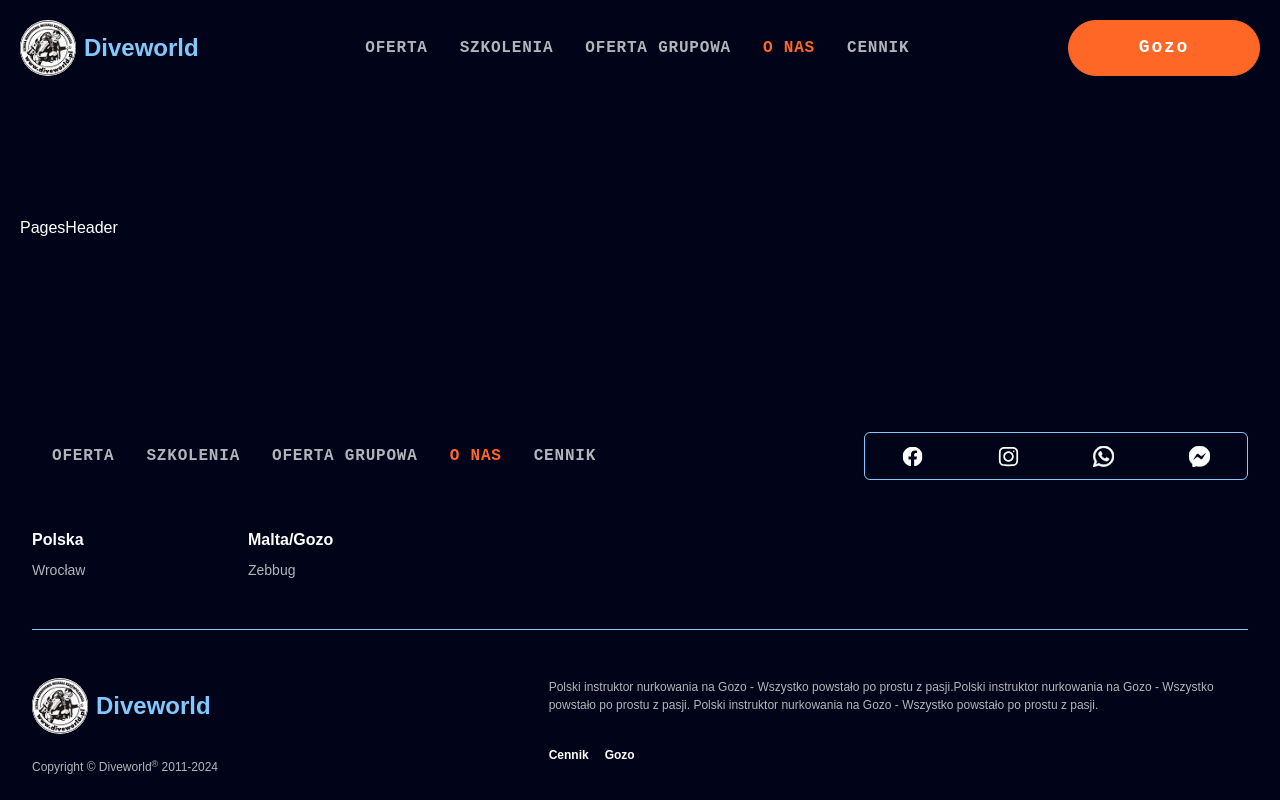
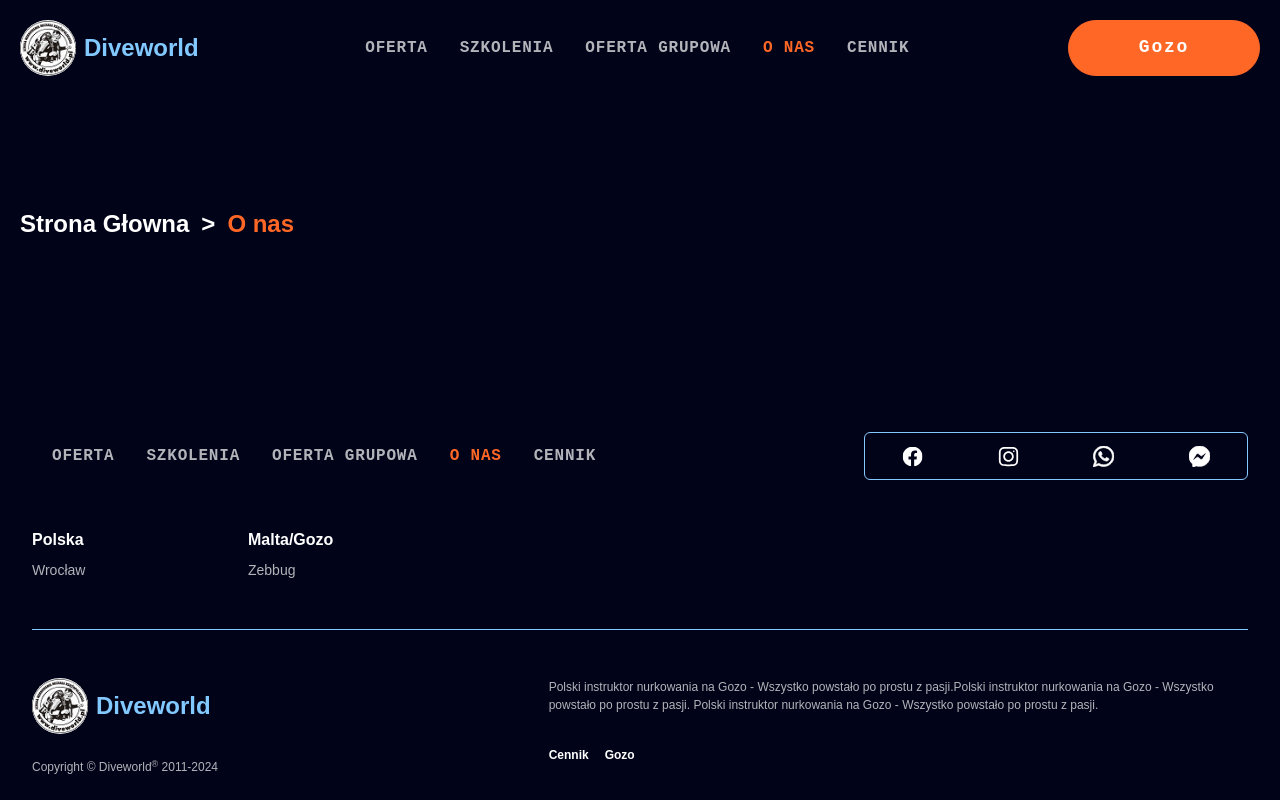
Before and after one commit to MattFvnDev/Diveworld, a React (Vite) app: page /o-nas in a window 1280 px wide. Built offline with nearby package versions, Linux system fonts and the light colour scheme.

Commit message:
importing Breadcrumbs to PagesHeader

```diff
--- a/src/components/PagesHeader.jsx
+++ b/src/components/PagesHeader.jsx
@@ -1,9 +1,10 @@
+import {Breadcrumbs} from "./"
 const PagesHeader = () => {
   return (
     <section>
       <div className="mx-auto px-5 max-w-screen-2xl">
         <div className="flex flex-col justify-end w-full relative h-[15rem]">
-          PagesHeader
+          <Breadcrumbs/>
         </div>
       </div>
     </section>
--- a/src/components/index.js
+++ b/src/components/index.js
@@ -15,6 +15,7 @@ import Carousel from "./Carousel"
 import CarouselIcon from "./CarouselIcon"
 import ChooseUs from "./ChooseUs"
 import PagesHeader from "./PagesHeader"
+import Breadcrumbs from "./Breadcrumbs"
 
 export {
   Header,
@@ -33,5 +34,6 @@ export {
   Carousel,
   CarouselIcon,
   ChooseUs,
-  PagesHeader
+  PagesHeader,
+  Breadcrumbs,
 }
```
